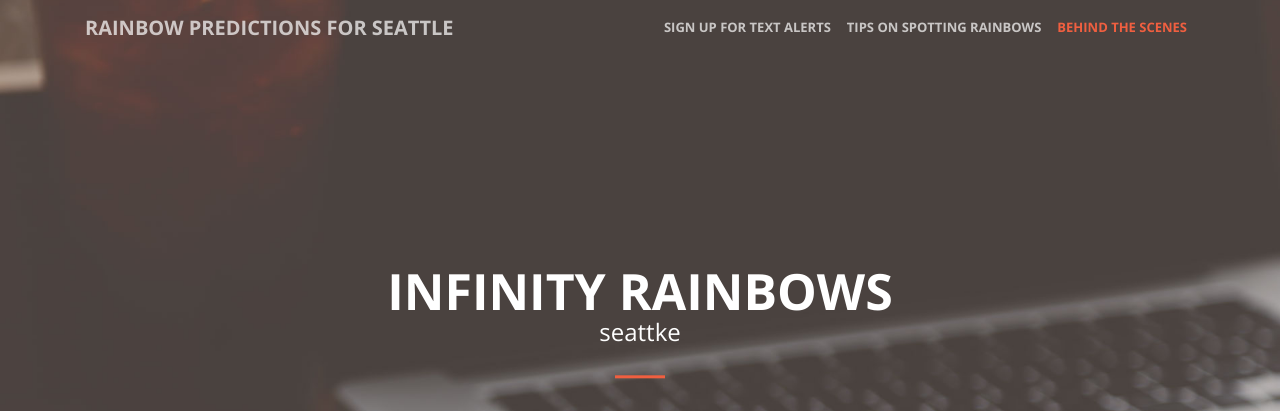
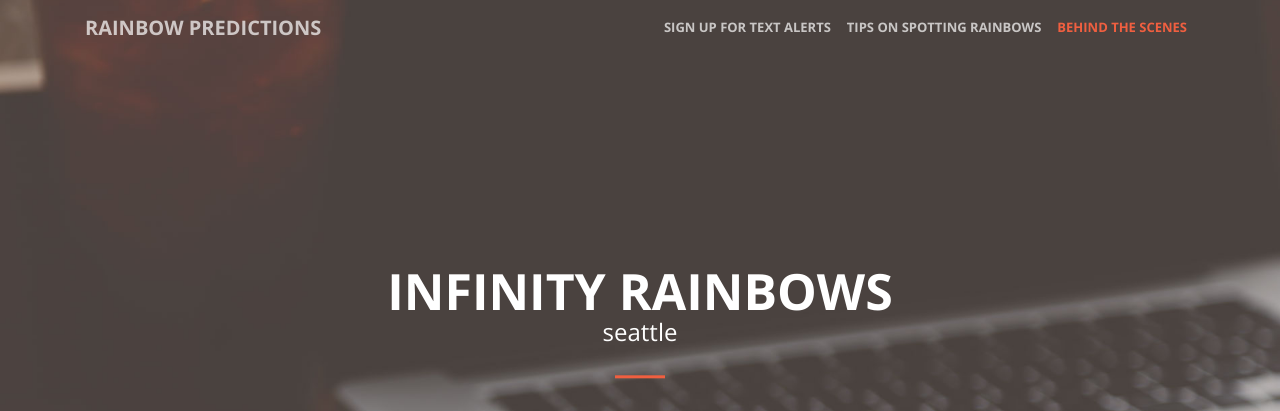
Before and after one commit to marybarnes37/rainbow_flask, a Flask app: template my_app/templates/index.html in a window 1280 px wide. Shown: the top 411 px of the page. Run offline with Flask 2, Linux system fonts and the light colour scheme; the template is opened without the code that fills it, so the values that code supplies are empty; parts of the project's set-up code (start-up, migrations or seed data) failed here and were passed over; some libraries are stand-ins or nearby versions.

Commit message:
more html edits

```diff
--- a/my_app/templates/index.html
+++ b/my_app/templates/index.html
@@ -56,7 +56,7 @@
     <!-- Navigation -->
     <nav class="navbar navbar-expand-lg navbar-light fixed-top" id="mainNav">
       <div class="container">
-        <a class="navbar-brand js-scroll-trigger" href="#page-top">rainbow predictions for Seattle</a>
+        <a class="navbar-brand js-scroll-trigger" href="#page-top">rainbow predictions</a>
         <button class="navbar-toggler navbar-toggler-right" type="button" data-toggle="collapse" data-target="#navbarResponsive" aria-controls="navbarResponsive" aria-expanded="false" aria-label="Toggle navigation">
           <span class="navbar-toggler-icon"></span>
         </button>
@@ -80,7 +80,7 @@
       <div class="header-content">
         <div class="header-content-inner">
           <h1 id="homeHeading">infinity rainbows</h1>
-          <h4>seattke</h4>
+          <h4>seattle</h4>
           <hr>
           <p class="text-muted">Your chances of spotting a rainbow in Seattle right now are {{prob_words}}.</p>
           <p>{{message}}</p>
```
